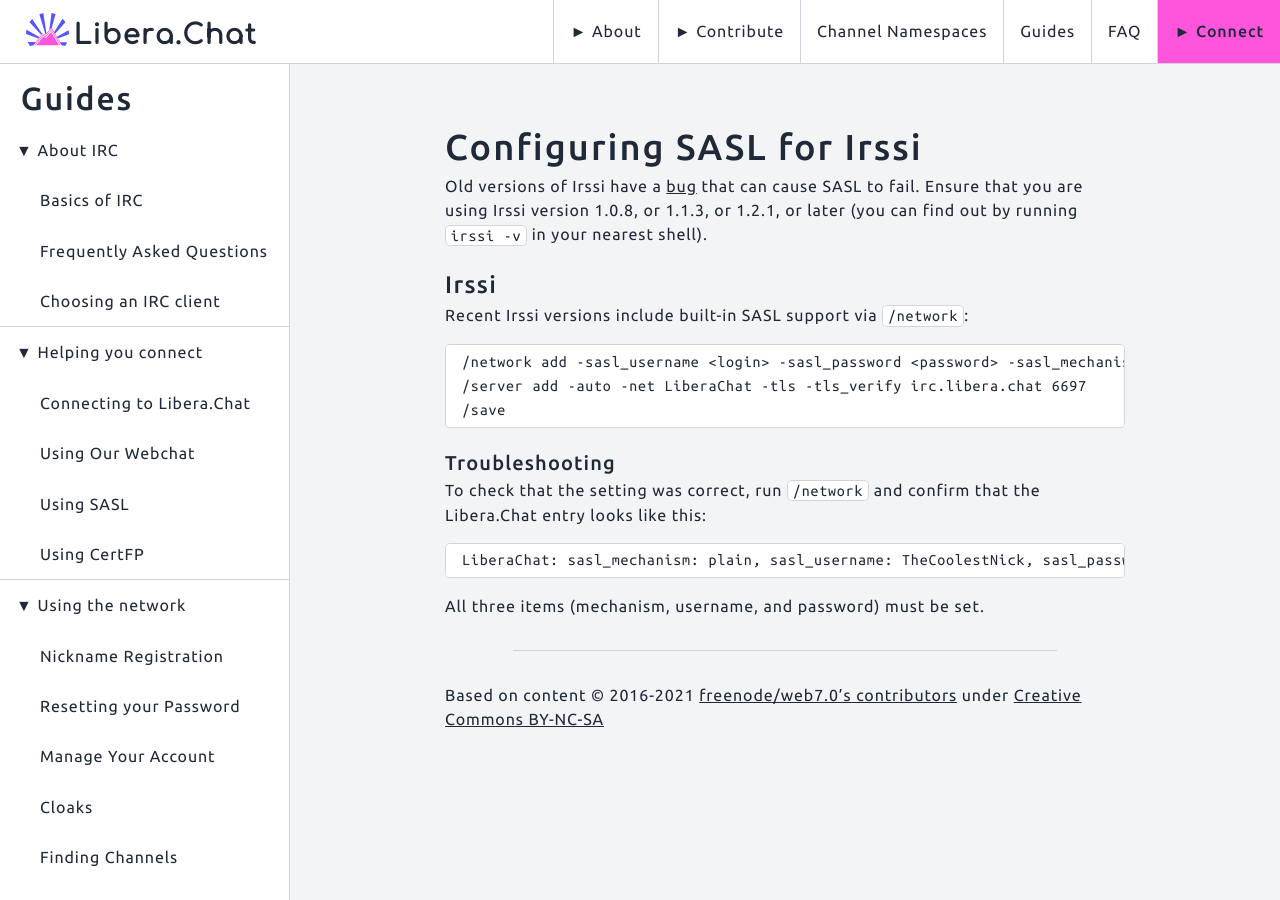
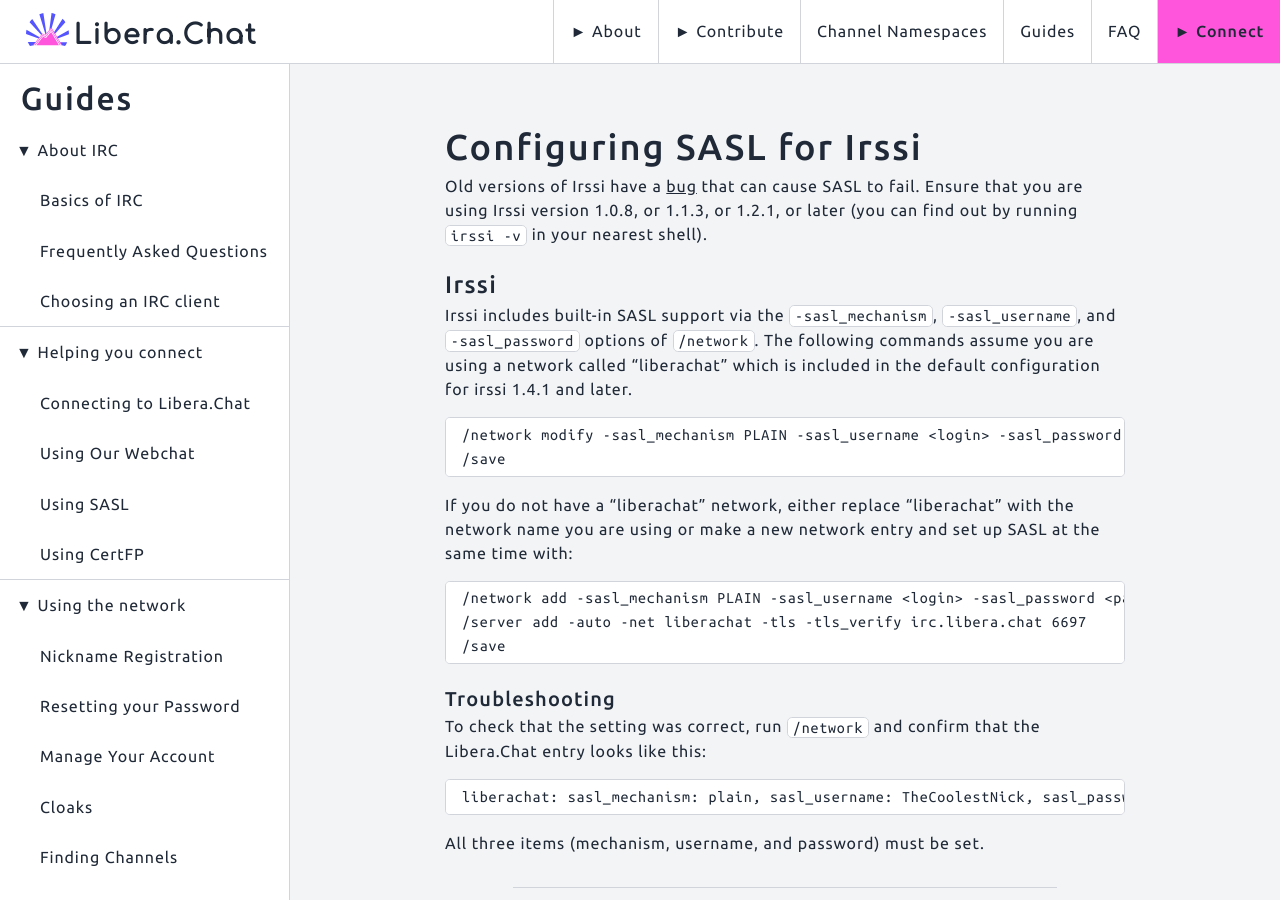
Before and after one commit to Libera-Chat/libera-chat.github.io, a Jekyll site: the page built from content/_guides/sasl/irssi.md, in a window 1280 px wide and 900 px high. Built offline with Jekyll 4.4.1, drawn with Linux system fonts in a browser that asks for light colours.

Commit message:
Improve irssi SASL instructions

````diff
--- a/content/_guides/sasl/irssi.md
+++ b/content/_guides/sasl/irssi.md
@@ -10,11 +10,23 @@
 
 ## Irssi
 
-Recent Irssi versions include built-in SASL support via `/network`:
+Irssi includes built-in SASL support via the `-sasl_mechanism`,
+`-sasl_username`, and `-sasl_password` options of `/network`.
+The following commands assume you are using a network called "liberachat"
+which is included in the default configuration for irssi 1.4.1 and later.
 
 ```irc
-/network add -sasl_username <login> -sasl_password <password> -sasl_mechanism PLAIN LiberaChat
-/server add -auto -net LiberaChat -tls -tls_verify irc.libera.chat 6697
+/network modify -sasl_mechanism PLAIN -sasl_username <login> -sasl_password <password> liberachat
+/save
+```
+
+If you do not have a "liberachat" network, either replace "liberachat"
+with the network name you are using or make a new network entry
+and set up SASL at the same time with:
+
+```irc
+/network add -sasl_mechanism PLAIN -sasl_username <login> -sasl_password <password> liberachat
+/server add -auto -net liberachat -tls -tls_verify irc.libera.chat 6697
 /save
 ```
 
@@ -24,7 +36,7 @@
 Libera.Chat entry looks like this:
 
 ```irc
-LiberaChat: sasl_mechanism: plain, sasl_username: TheCoolestNick, sasl_password: (pass)
+liberachat: sasl_mechanism: plain, sasl_username: TheCoolestNick, sasl_password: (pass)
 ```
 
 All three items (mechanism, username, and password) must be set.
````
